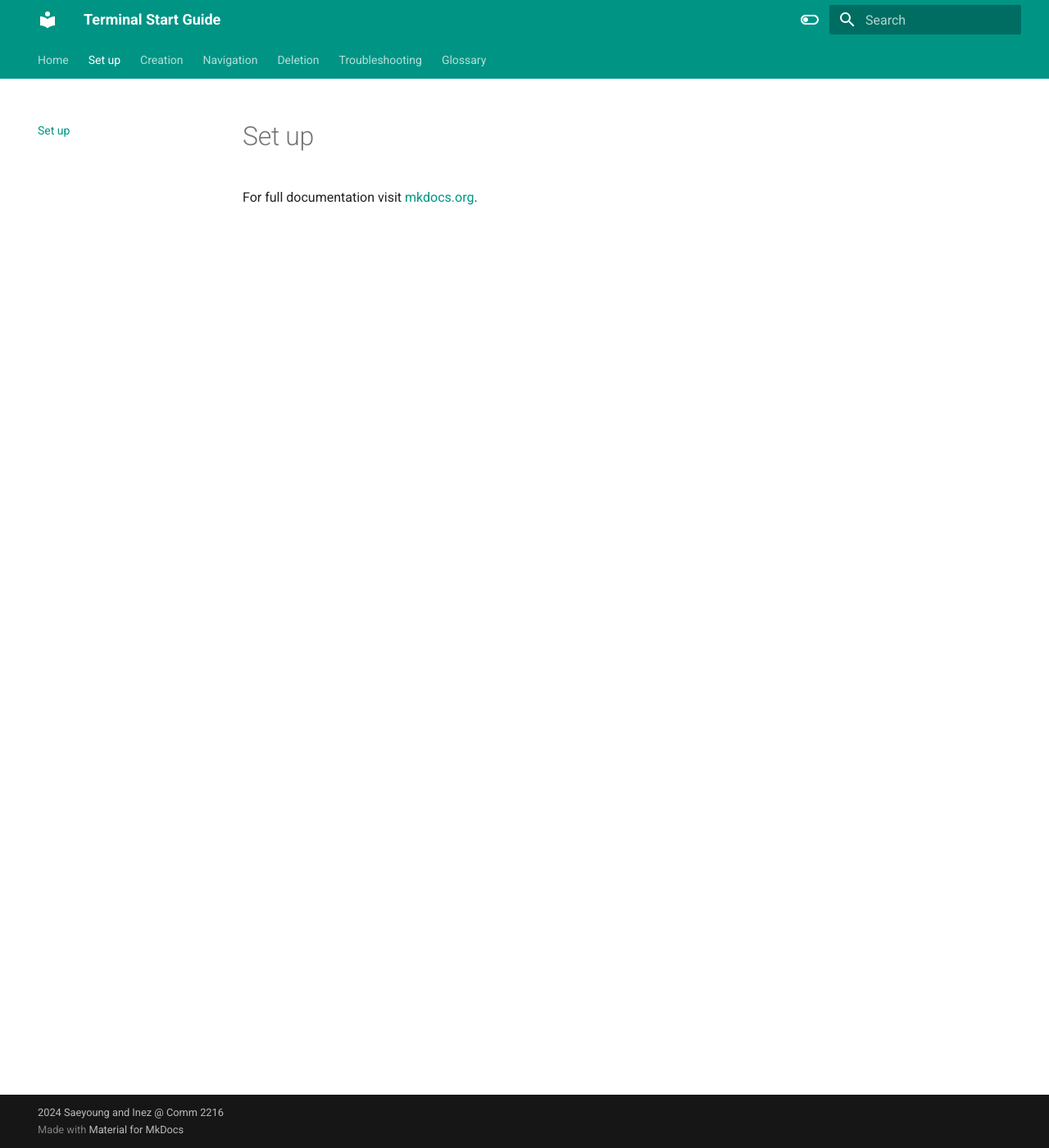
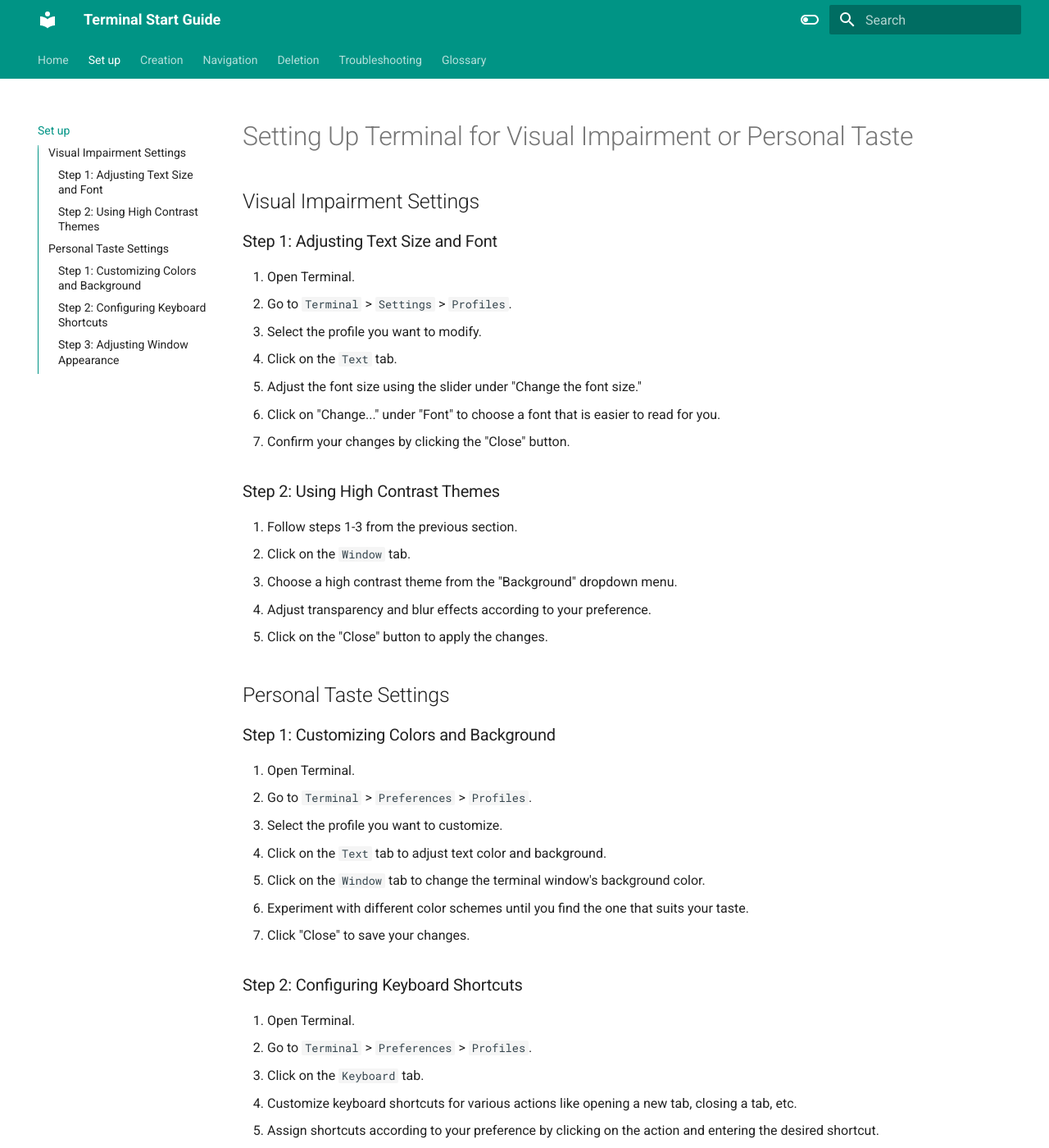
Before and after one commit to Inez-y/user_docs_Inez_Saeyoung, an MkDocs documentation site: the page built from docs/setup.md, in a window 1280 px wide and 1400 px high. Shown: the whole window at 82% size. Built offline with MkDocs 1.6.1 and Material for MkDocs 9.7.7, drawn with Linux system fonts in a browser that asks for light colours; some of the changed text lies outside the part shown.

Commit message:
CREATE setup.md

```diff
--- a/docs/setup.md
+++ b/docs/setup.md
@@ -1,3 +1,50 @@
-# Set up
+# Setting Up Terminal for Visual Impairment or Personal Taste
 
-For full documentation visit [mkdocs.org](https://www.mkdocs.org).
+## Visual Impairment Settings
+
+### Step 1: Adjusting Text Size and Font
+
+1. Open Terminal.
+2. Go to `Terminal` > `Settings` > `Profiles`.
+3. Select the profile you want to modify.
+4. Click on the `Text` tab.
+5. Adjust the font size using the slider under "Change the font size."
+6. Click on "Change..." under "Font" to choose a font that is easier to read for you.
+7. Confirm your changes by clicking the "Close" button.
+
+### Step 2: Using High Contrast Themes
+
+1. Follow steps 1-3 from the previous section.
+2. Click on the `Window` tab.
+3. Choose a high contrast theme from the "Background" dropdown menu.
+4. Adjust transparency and blur effects according to your preference.
+5. Click on the "Close" button to apply the changes.
+
+## Personal Taste Settings
+
+### Step 1: Customizing Colors and Background
+
+1. Open Terminal.
+2. Go to `Terminal` > `Preferences` > `Profiles`.
+3. Select the profile you want to customize.
+4. Click on the `Text` tab to adjust text color and background.
+5. Click on the `Window` tab to change the terminal window's background color.
+6. Experiment with different color schemes until you find the one that suits your taste.
+7. Click "Close" to save your changes.
+
+### Step 2: Configuring Keyboard Shortcuts
+
+1. Open Terminal.
+2. Go to `Terminal` > `Preferences` > `Profiles`.
+3. Click on the `Keyboard` tab.
+4. Customize keyboard shortcuts for various actions like opening a new tab, closing a tab, etc.
+5. Assign shortcuts according to your preference by clicking on the action and entering the desired shortcut.
+6. Click "Close" to save your changes.
+
+### Step 3: Adjusting Window Appearance
+
+1. Open Terminal.
+2. Go to `Terminal` > `Preferences` > `Profiles`.
+3. Click on the `Window` tab.
+4. Adjust window size, opacity, and other appearance settings to your liking.
+5. Click "Close" to apply the changes.
```
Also changed, not shown: docs/navigation.md (renamed from docs/naviation.md).
